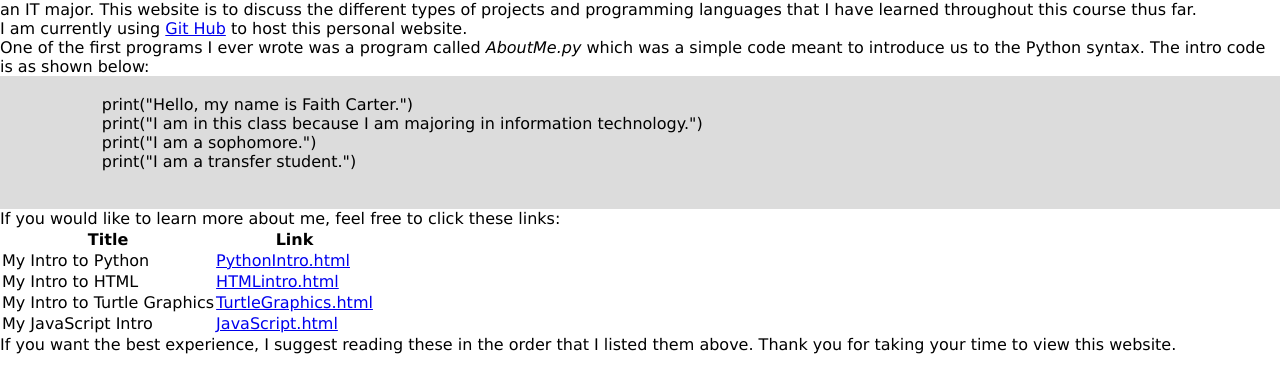
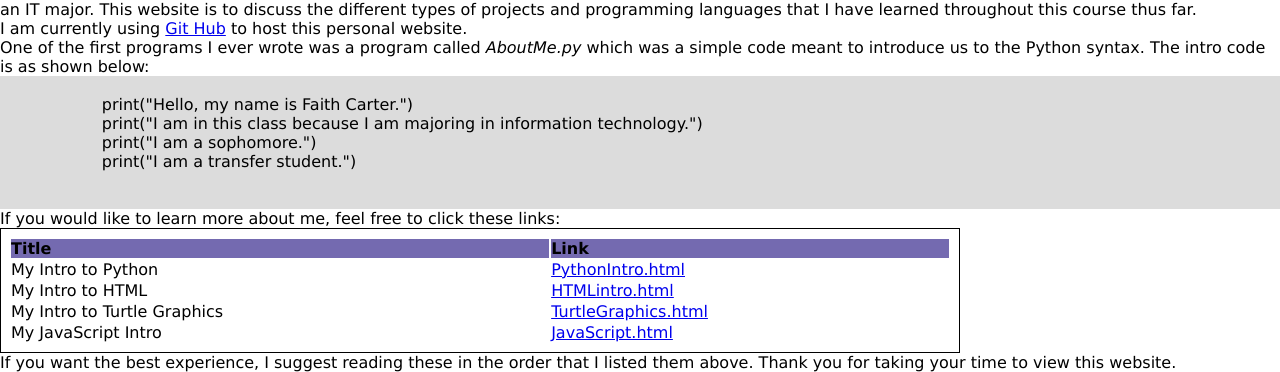
Before and after one commit to flc3v9/flc3v9.github.io, a plain HTML site: page index.html in a window 1280 px wide. Shown: the part 1387-1759 px from the top of the page. Drawn offline with Linux system fonts and the light colour scheme.

Commit message:
tanekdne

```diff
--- a/index.html
+++ b/index.html
@@ -59,7 +59,7 @@
         <p>
             If you would like to learn more about me, feel free to click these links:
 
-            <table>
+            <table id="table">
                 <tr>
                     <th>Title</th>
                     <th>Link</th>
--- a/stylesheet.css
+++ b/stylesheet.css
@@ -26,3 +26,14 @@
     max-height: 100vh;
     margin: auto;
 }
+
+#table {
+    width: 75%;
+    border: 1px solid;
+    padding: 0.5rem;
+    text-align: left;
+}
+
+th {
+    background-color: #746ab0;
+}
```
